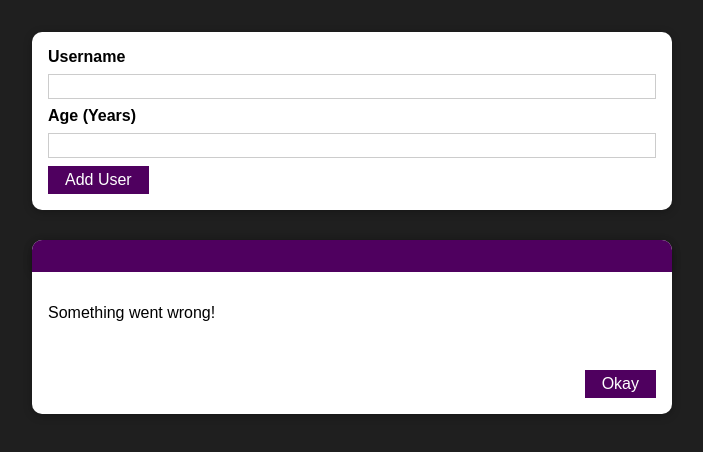
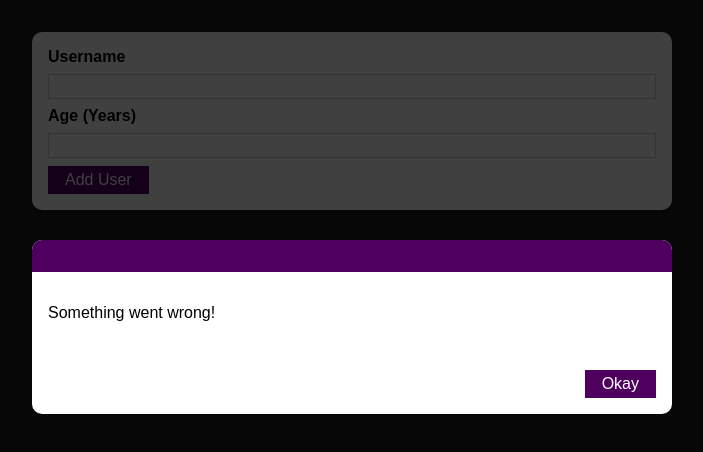
Before and after one commit to PhilipZi/user-list, a React (Create React App) app: page / in a window 1280 px wide. Shown: the top 452 px of the page, without its empty margins (288-991 px from the left). Built offline with nearby package versions, Linux system fonts and the light colour scheme.

Commit message:
add div backdrop

```diff
--- a/src/components/UI/ErrorModal.js
+++ b/src/components/UI/ErrorModal.js
@@ -7,6 +7,8 @@ import classes from "./ErrorModal.module.css"
 
 function ErrorModal(props){
     return (
+        <div>
+           <div className={classes.backdrop}/>
         <Card className={classes.modal}>
             <header className={classes.header}>
                 <h2>{PaymentResponse.title}</h2>
@@ -18,6 +20,7 @@ function ErrorModal(props){
                 <Button>Okay</Button>
             </footer>
         </Card>
+        </div>
     )
 }
 export default ErrorModal;
--- a/src/components/Users/AddUser.js
+++ b/src/components/Users/AddUser.js
@@ -35,6 +35,8 @@ function addUserHandler(event){
 
 
     props.onAddUser(enteredUserName, enteredUserAge);
+
+
     setEntereduserName('')
     setEnteredUserAge('')
     }
```
